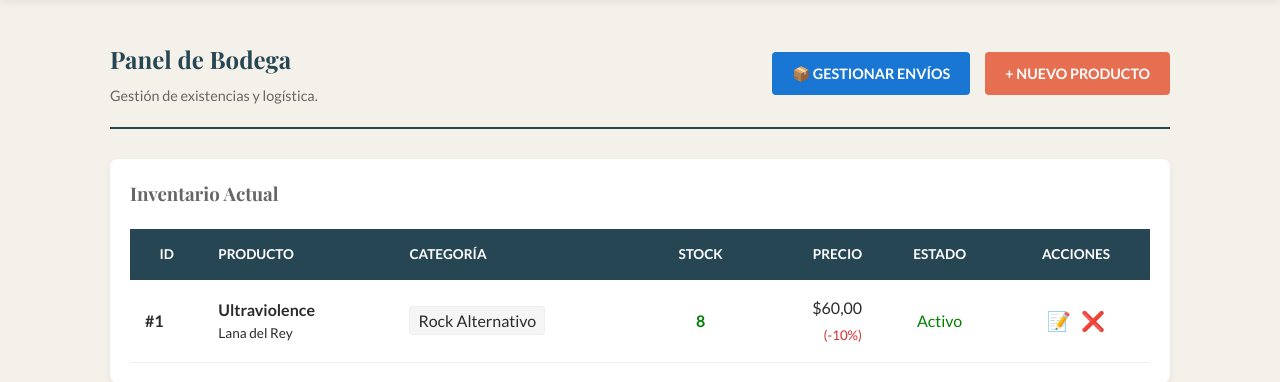
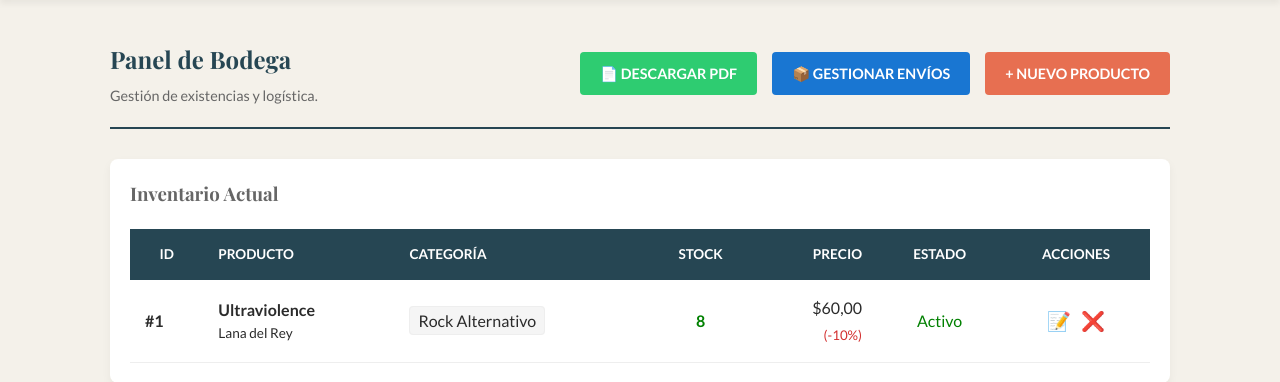
Before and after one commit to NothingKrisptes/Django_tienda, a Django app: page /inventario/ in a window 1280 px wide. Shown: the part 86-468 px from the top of the page. Run offline with Django 4.2, Linux system fonts and the light colour scheme; a user stored in the database is signed in; data comes from the database, SQL or seed files in the repository.

Commit message:
Reportes en finanzas y bodega

```diff
--- a/tienda/templates/tienda/reporte_inventario.html
+++ b/tienda/templates/tienda/reporte_inventario.html
@@ -9,12 +9,17 @@
     </div>
 
     <div style="display: flex; gap: 15px;">
-        <!-- BOTÓN NUEVO: IR A GESTIÓN DE ENVÍOS -->
+        <!-- BOTÓN PDF (NUEVO) -->
+        <a href="{% url 'reporte_bodega_pdf' %}" class="btn" style="background: #2ecc71; display: flex; align-items: center; gap: 8px;">
+            📄 DESCARGAR PDF
+        </a>
+
+        <!-- BOTÓN GESTIONAR ENVÍOS -->
         <a href="{% url 'pedidos_bodega' %}" class="btn" style="background: #1976d2; display: flex; align-items: center; gap: 8px;">
             📦 GESTIONAR ENVÍOS
         </a>
 
-        <!-- BOTÓN INVENTARIO -->
+        <!-- BOTÓN NUEVO PRODUCTO -->
         <a href="{% url 'agregar_producto' %}" class="btn" style="display: flex; align-items: center; gap: 8px;">
             + NUEVO PRODUCTO
         </a>
```
